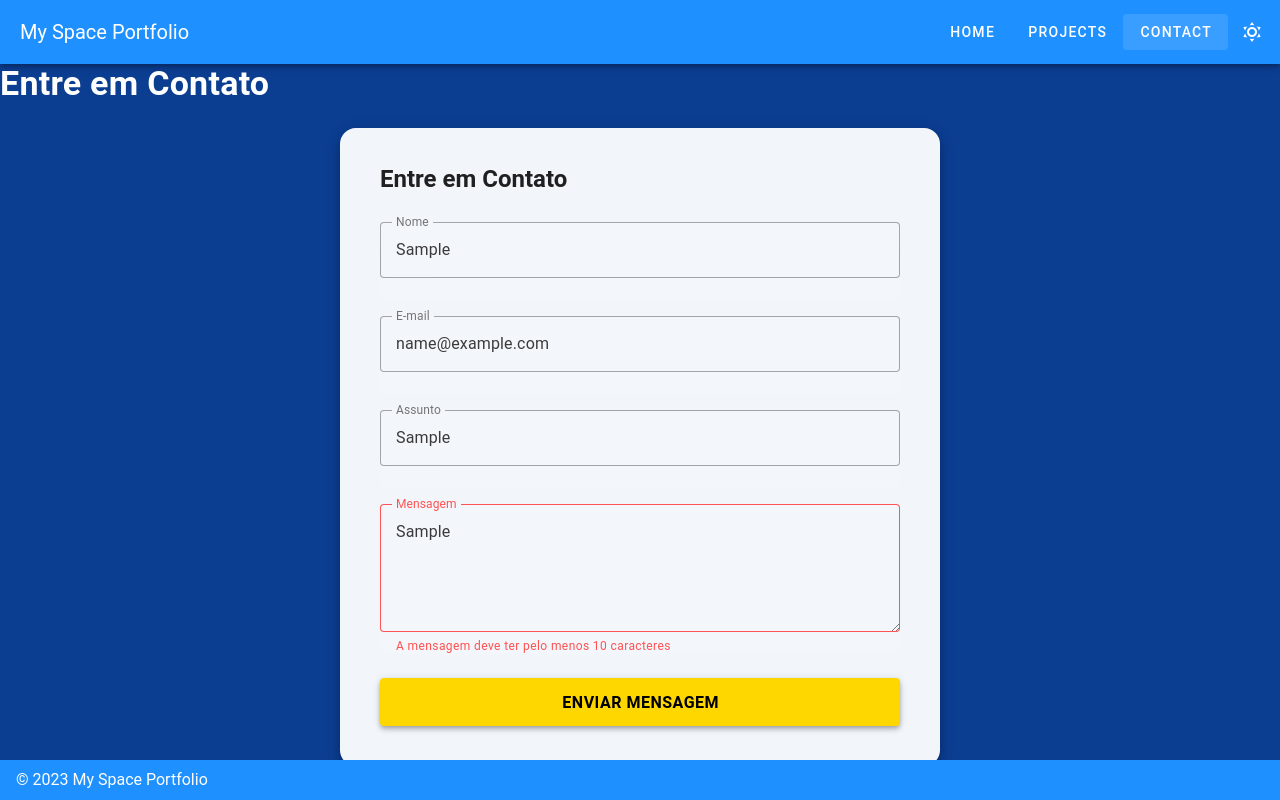
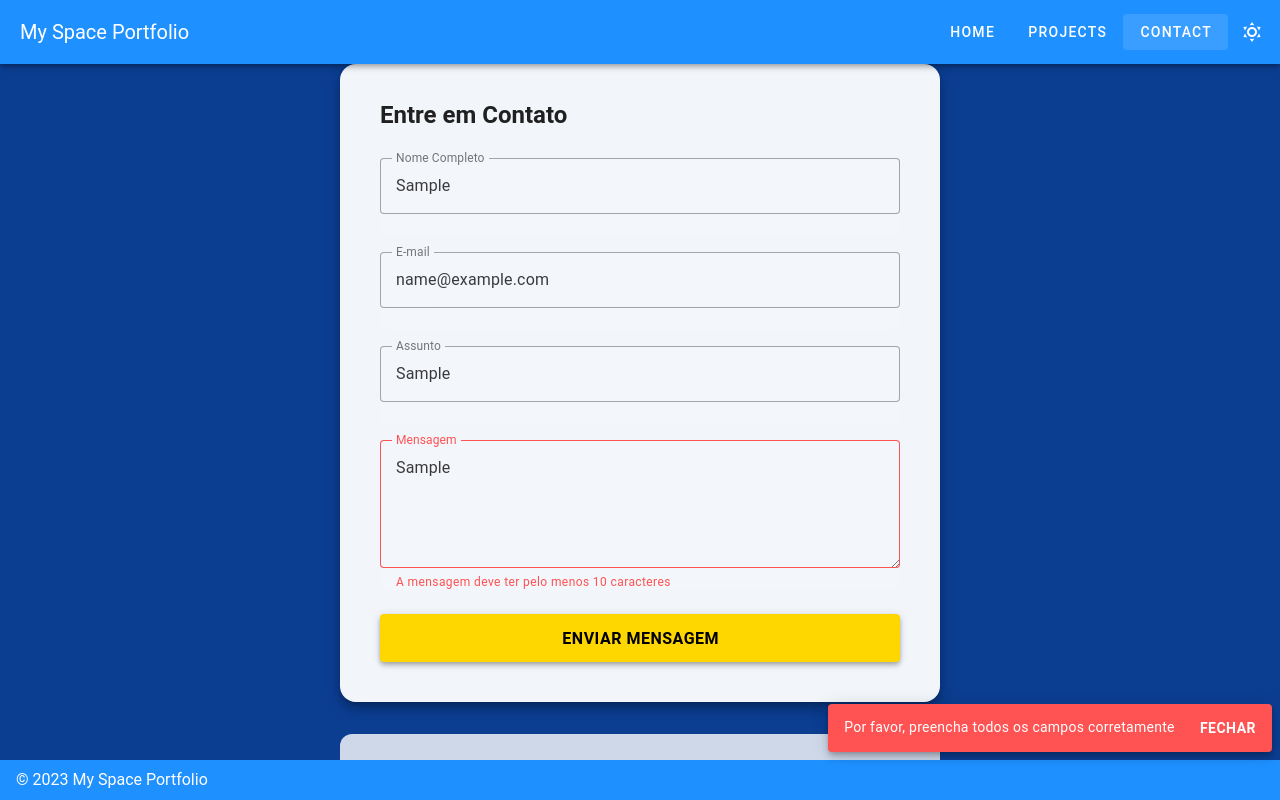
Before and after one commit to Pavezi/pavezi.space, a Nuxt app: page /contato in a window 1280 px wide. Both pictures are taken after typing "Sample", "name@example.com", "Sample", "Sample" into the empty fields and a click on the button "ENVIAR MENSAGEM". Shown: the top 800 px of the page. Built offline with nearby package versions, Linux system fonts and the light colour scheme.

Commit message:
feat: add toast for Form errors

```diff
--- a/components/ContactForm.vue
+++ b/components/ContactForm.vue
@@ -1,21 +1,24 @@
 <template>
-    <v-form @submit.prevent="submitForm" class="contact-form">
+    <v-form @submit.prevent="submitForm" class="contact-form" ref="form">
         <v-card class="form-card" elevation="8">
             <v-card-title class="text-h5 font-weight-bold mb-4">Entre em Contato</v-card-title>
 
             <v-card-text>
-                <v-text-field v-model="name" label="Nome" :rules="nameRules" required variant="outlined"
-                    :color="theme.global.current.value.dark ? 'primary' : 'secondary'" class="mb-4" />
+                <v-text-field v-model="name" label="Nome Completo" :rules="nameRules" required variant="outlined"
+                    :color="theme.global.current.value.dark ? 'primary' : 'secondary'" class="mb-4"
+                    :error-messages="fieldErrors.name" @input="clearError('name')" />
 
                 <v-text-field v-model="email" label="E-mail" type="email" :rules="emailRules" required
-                    variant="outlined" :color="theme.global.current.value.dark ? 'primary' : 'secondary'"
-                    class="mb-4" />
+                    variant="outlined" :color="theme.global.current.value.dark ? 'primary' : 'secondary'" class="mb-4"
+                    :error-messages="fieldErrors.email" @input="clearError('email')" />
 
                 <v-text-field v-model="subject" label="Assunto" :rules="subjectRules" required variant="outlined"
-                    :color="theme.global.current.value.dark ? 'primary' : 'secondary'" class="mb-4" />
+                    :color="theme.global.current.value.dark ? 'primary' : 'secondary'" class="mb-4"
+                    :error-messages="fieldErrors.subject" @input="clearError('subject')" />
 
                 <v-textarea v-model="message" label="Mensagem" :rules="messageRules" required variant="outlined"
-                    :color="theme.global.current.value.dark ? 'primary' : 'secondary'" rows="4" class="mb-6" />
+                    :color="theme.global.current.value.dark ? 'primary' : 'secondary'" rows="4" class="mb-6"
+                    :error-messages="fieldErrors.message" @input="clearError('message')" />
 
                 <v-btn type="submit" :color="theme.global.current.value.dark ? 'primary' : 'secondary'" size="large"
                     block :loading="isSubmitting">
@@ -37,6 +40,24 @@
                     color="#D44638" />
             </div>
         </div>
+
+        <v-snackbar v-model="showErrorSnackbar" :timeout="5000" color="error" location="bottom right">
+            {{ errorMessage }}
+            <template v-slot:actions>
+                <v-btn variant="text" @click="showErrorSnackbar = false">
+                    Fechar
+                </v-btn>
+            </template>
+        </v-snackbar>
+
+        <v-snackbar v-model="showSuccessSnackbar" :timeout="5000" color="success" location="bottom right">
+            Mensagem enviada com sucesso!
+            <template v-slot:actions>
+                <v-btn variant="text" @click="showSuccessSnackbar = false">
+                    Fechar
+                </v-btn>
+            </template>
+        </v-snackbar>
     </v-form>
 </template>
 
@@ -57,6 +78,16 @@ const email = ref('');
 const subject = ref(props.initialSubject);
 const message = ref('');
 const isSubmitting = ref(false);
+const form = ref(null);
+const showErrorSnackbar = ref(false);
+const showSuccessSnackbar = ref(false);
+const errorMessage = ref('');
+const fieldErrors = ref({
+    name: '',
+    email: '',
+    subject: '',
+    message: ''
+});
 
 watch(() => props.initialSubject, (newValue) => {
     subject.value = newValue;
@@ -69,7 +100,7 @@ const nameRules = [
 
 const emailRules = [
     (v) => !!v || 'O e-mail é obrigatório',
-    (v) => /.+@.+\..+/.test(v) || 'O e-mail deve ser válido',
+    (v) => /.+@.+\..+/.test(v) || 'Por favor, insira um e-mail válido',
 ];
 
 const subjectRules = [
@@ -82,7 +113,59 @@ const messageRules = [
     (v) => (v && v.length >= 10) || 'A mensagem deve ter pelo menos 10 caracteres',
 ];
 
+const clearError = (field) => {
+    fieldErrors.value[field] = '';
+};
+
+const validateForm = () => {
+    let isValid = true;
+
+    if (!name.value) {
+        fieldErrors.value.name = 'Por favor, insira seu nome';
+        isValid = false;
+    } else if (name.value.length < 3) {
+        fieldErrors.value.name = 'O nome deve ter pelo menos 3 caracteres';
+        isValid = false;
+    }
+
+    if (!email.value) {
+        fieldErrors.value.email = 'Por favor, insira seu e-mail';
+        isValid = false;
+    } else if (!/.+@.+\..+/.test(email.value)) {
+        fieldErrors.value.email = 'Por favor, insira um e-mail válido';
+        isValid = false;
+    }
+
+    if (!subject.value) {
+        fieldErrors.value.subject = 'Por favor, insira o assunto';
+        isValid = false;
+    } else if (subject.value.length < 5) {
+        fieldErrors.value.subject = 'O assunto deve ter pelo menos 5 caracteres';
+        isValid = false;
+    }
+
+    if (!message.value) {
+        fieldErrors.value.message = 'Por favor, insira sua mensagem';
+        isValid = false;
+    } else if (message.value.length < 10) {
+        fieldErrors.value.message = 'A mensagem deve ter pelo menos 10 caracteres';
+        isValid = false;
+    }
+
+    if (!isValid) {
+        errorMessage.value = 'Por favor, preencha todos os campos corretamente';
+        showErrorSnackbar.value = true;
+    }
+
+    return isValid;
+};
+
 const submitForm = async () => {
+    // Validar o formulário antes de enviar
+    if (!validateForm()) {
+        return;
+    }
+
     isSubmitting.value = true;
 
     try {
@@ -104,17 +187,23 @@ const submitForm = async () => {
         });
 
         if (response.ok) {
-            alert('Mensagem enviada com sucesso!');
+            showSuccessSnackbar.value = true;
             name.value = '';
             email.value = '';
             subject.value = '';
             message.value = '';
+            // Resetar erros
+            Object.keys(fieldErrors.value).forEach(key => {
+                fieldErrors.value[key] = '';
+            });
         } else {
             const errorData = await response.json();
-            alert(`Erro ao enviar a mensagem: ${errorData.error || 'Tente novamente.'}`);
+            errorMessage.value = errorData.error || 'Erro ao enviar a mensagem. Tente novamente.';
+            showErrorSnackbar.value = true;
         }
     } catch (error) {
-        alert('Erro ao enviar a mensagem. Tente novamente.');
+        errorMessage.value = 'Erro de conexão. Verifique sua internet e tente novamente.';
+        showErrorSnackbar.value = true;
     } finally {
         isSubmitting.value = false;
     }
@@ -122,9 +211,10 @@ const submitForm = async () => {
 </script>
 
 <style scoped>
+/* Estilos mantidos da versão anterior */
 .contact-form {
     max-width: 600px;
-        margin: 0 auto;
+    margin: 0 auto;
     }
 
     .form-card {
--- a/pages/contato.vue
+++ b/pages/contato.vue
@@ -1,6 +1,5 @@
 <template>
     <div>
-        <h1 class="text-h4 font-weight-bold mb-6">Entre em Contato </h1>
         <ContactForm :initialSubject="subject" />
     </div>
 </template>
```
